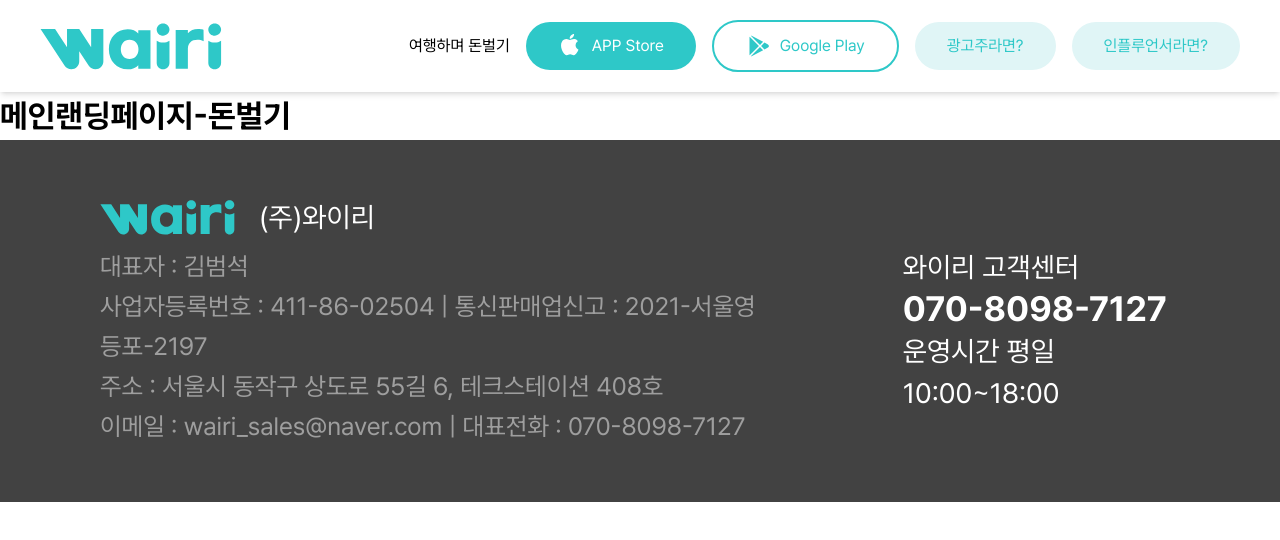
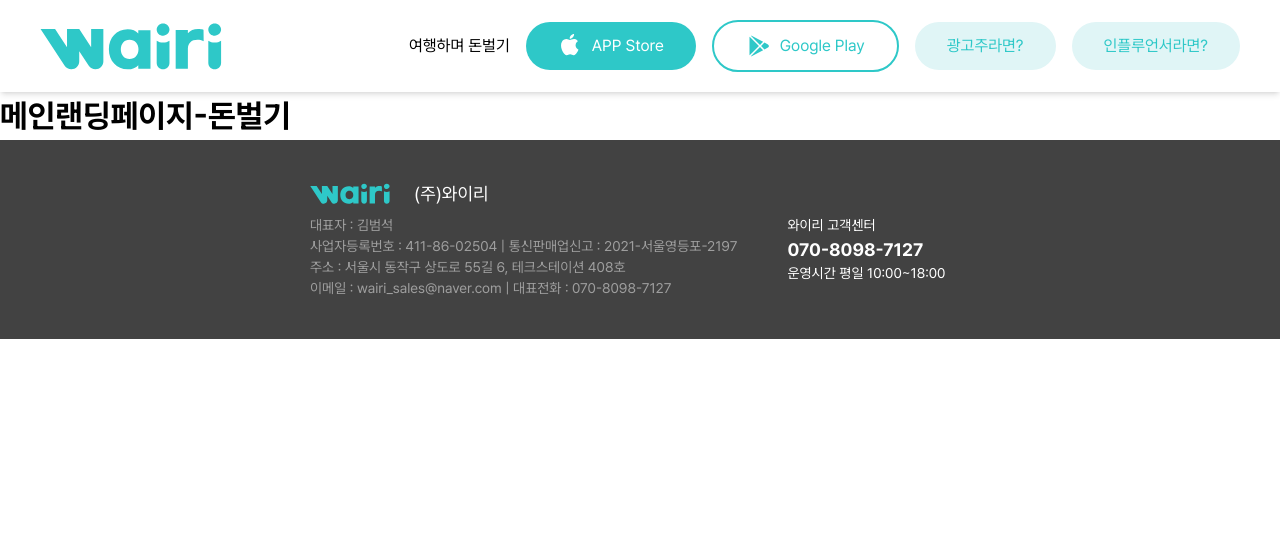
Before and after one commit to wairi-fiveTeam/wairi, a Next.js app: page / in a window 1280 px wide. Shown: the top 540 px of the page. Built offline with nearby package versions, Linux system fonts and the light colour scheme.

Commit message:
feat : 푸터 작성

```diff
--- a/src/components/Footer.tsx
+++ b/src/components/Footer.tsx
@@ -3,33 +3,43 @@
 
 export default function Footer() {
   return (
-    <footer className='bg-[#424242] w-full py-14 max-md:py-8'>
-      <div className='max-w-[1440px] mx-auto px-[100px] max-md:px-5'>
+    <footer className='bg-[#424242] w-full py-10 max-md:py-8'>
+      <div className='max-w-[860px] mx-auto px-[100px] max-md:px-5'>
         {/* 로고 + 회사명 섹션 */}
+        <div className='flex justify-between'>
           <div className='flex items-center mb-2'>
             <Image
               src={wairiLogo}
               alt='와이리로고'
-            width={135}
-            height={62}
+              width={80}
+              height={30}
               className='mr-[24px] max-md:w-[77px] max-md:h-[34px]'
             />
-          <span className='text-[28px] text-white max-md:text-[16px]'>(주)와이리</span>
+            <span className='text-[18px] text-white max-md:text-[16px]'>(주)와이리</span>
+          </div>
+          <a
+            href='https://2k044.channel.io/user-chats/'
+            target='_blank'
+            rel='noopener noreferrer'
+            className='hidden max-md:block'
+          >
+            <Image src='/images/chat.svg' alt='챗봇연결' width={60} height={60} />
+          </a>
         </div>
         {/* 회사정보 + 고객센터 컨테이너 */}
-        <div className='flex gap-[133px] max-md:flex-col max-md:gap-[29px]'>
+        <div className='flex gap-[50px] max-md:flex-col max-md:gap-[29px]'>
           {/* 회사정보 */}
-          <div className='max-md:hidden text-[25px] leading-[40px] text-[#9E9E9E]'>
+          <div className='max-md:hidden text-[14px] text-[#9E9E9E]'>
             <div>대표자 : 김범석</div>
             <div>사업자등록번호 : 411-86-02504 | 통신판매업신고 : 2021-서울영등포-2197</div>
             <div>주소 : 서울시 동작구 상도로 55길 6, 테크스테이션 408호</div>
             <div>이메일 : wairi_sales@naver.com | 대표전화 : 070-8098-7127</div>
           </div>
           {/* 고객센터 정보 */}
-          <div className='max-md:hidden text-white leading-[42px]'>
-            <div className='text-[28px]'>와이리 고객센터</div>
-            <div className='text-[35px] font-bold'>070-8098-7127</div>
-            <div className='text-[28px]'>운영시간 평일 10:00~18:00</div>
+          <div className='max-md:hidden text-white'>
+            <div className='text-[14px]'>와이리 고객센터</div>
+            <div className='text-[18px] font-bold'>070-8098-7127</div>
+            <div className='text-[14px]'>운영시간 평일 10:00~18:00</div>
           </div>
 
           {/* 모바일 레이아웃 */}
```
Lines whose indentation alone changed are shown as unchanged.
